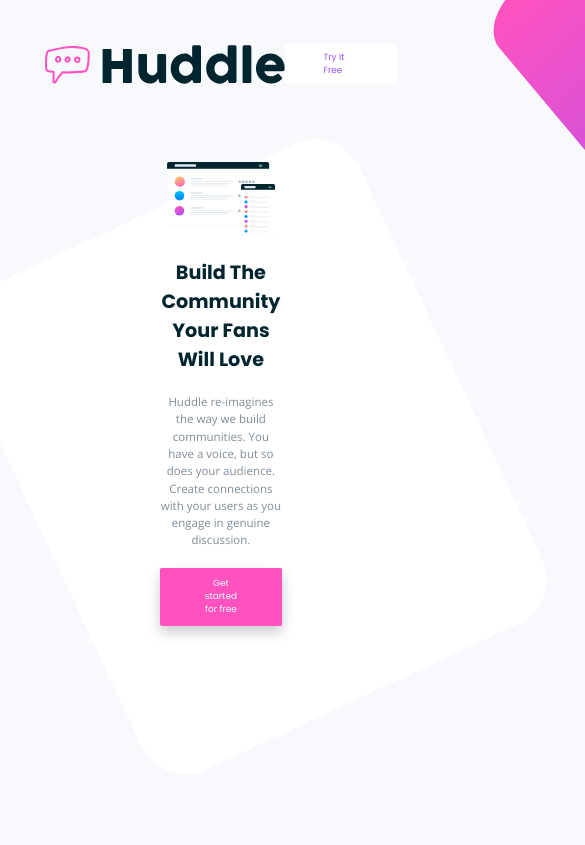
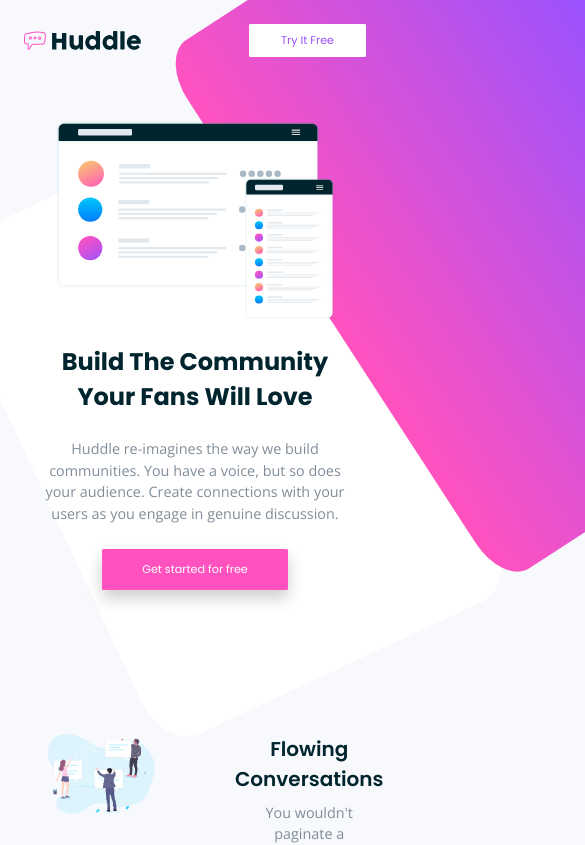
Before and after one commit to sk5843/huddle-landing-page, a website: page index.html in a window 390 px wide. Shown: the top 845 px of the page, 585 px wide, since content can reach past the window. Drawn offline with nearby package versions, Linux system fonts and the light colour scheme.

Commit message:
made it responsive for phones using media queries

```diff
--- a/sass/base/_base.scss
+++ b/sass/base/_base.scss
@@ -24,7 +24,7 @@
   font-size: 62.5%; // 1rem = 10px, 10px/16px = 62.5%
 
   @media only screen and (max-width: 600px) {
-    font-size: 40%;
+    font-size: 50%;
 
   }
 }
--- a/sass/base/_typography.scss
+++ b/sass/base/_typography.scss
@@ -13,6 +13,7 @@
 
     &--cta{
         font-family: $font-heading;
+
 
     }
     &--wide{
@@ -39,6 +40,10 @@
 .cta__heading{
     @extend .about__heading;
     font-size: 3rem;
+    @media only screen and (max-width: 600px) {
+        font-size: 2.4rem;
+
+      }
 }
 
 .subscribe{
--- a/sass/components/_btn.scss
+++ b/sass/components/_btn.scss
@@ -57,6 +57,9 @@
 
   &--white {
     padding: 1rem 6rem;
+    @media only screen and (max-width: 600px) {
+      padding: 1rem 4rem;
+    }
     background-color: white;
     color: $color-secondary;
     animation: pulsate 1s infinite;
@@ -65,10 +68,14 @@
     background-color: $color-primary;
     color: white;
     padding: 1.5rem 7rem;
+    @media only screen and (max-width: 600px) {
+      padding: 1.5rem 5rem;
+    }
   }
   &--small {
     border: none;
     padding: 1.5rem 5rem;
     animation: pulsate 1s infinite;
+
   }
 }
--- a/sass/components/_cta.scss
+++ b/sass/components/_cta.scss
@@ -3,11 +3,22 @@
   justify-content: center;
   align-items: center;
   margin-bottom: 25rem;
+  width: 100vw;
+  @media only screen and (max-width: 600px) {
+    margin-bottom: 14rem;
+
+  }
 
   &__box {
     display: inline-block;
     padding: 6rem 7rem 10rem 7rem;
     text-align: center;
     box-shadow: 0 1rem 2rem rgba(black, 0.2);
+    @media only screen and (max-width: 600px) {
+      padding: 4rem 2rem;
+      width: 80vw;
+
+    }
+
   }
 }
--- a/sass/components/_decoration-1.scss
+++ b/sass/components/_decoration-1.scss
@@ -5,5 +5,8 @@
   border-radius: 8%;
   transform: translateX(650px) translateY(-350px) rotate(50deg);
   z-index: -1;
+  @media only screen and (max-width:600px){
+    transform: translateX(300px) translateY(-100px) rotate(-33deg);
+  }
 
 }
--- a/sass/components/_logo.scss
+++ b/sass/components/_logo.scss
@@ -1,6 +1,8 @@
-.logo{
-    &--white{
-        grid-column: 1/-1;
-
-    }
+.logo {
+  @media only screen and (max-width: 600px) {
+    width: 30vw;
+  }
+  &--white {
+    grid-column: 1/-1;
+  }
 }
--- a/sass/layout/_footer.scss
+++ b/sass/layout/_footer.scss
@@ -4,6 +4,11 @@
     background-color: $color-footer;
     padding: 8rem;
     grid-gap: 3.5rem;
+    width: 100vw;
+    @media only screen and (max-width: 600px) {
+        padding: 3rem;
+
+      }
 
     &__socialmedia{
         display: grid;
--- a/sass/layout/_header.scss
+++ b/sass/layout/_header.scss
@@ -1,9 +1,13 @@
 .header{
     display: flex;
     padding: 7rem;
+    @media only screen and (max-width: 600px) {
+        padding: 3rem;
+
+      }
     justify-content: space-between;
     align-items: center;
     grid-column: 1/-1;
     grid-row: 1/2;
-
+    width: 100vw;
 }
--- a/sass/layout/_main-content.scss
+++ b/sass/layout/_main-content.scss
@@ -6,12 +6,11 @@
     text-align: center;
     grid-column: 1/-1;
     grid-row: 2/3;
+    width: 100vw;
+    @media only screen and (max-width: 600px) {
+        padding: 5rem;
 
-
-
-
-
-
+      }
     &__illustration{
         width: 90%;
     }
--- a/sass/layout/_section-about.scss
+++ b/sass/layout/_section-about.scss
@@ -4,6 +4,13 @@
     grid-column-gap: 10rem;
     padding: 12rem;
     margin-top: 30rem;
+    width: 100vw;
+    @media only screen and (max-width: 600px) {
+        margin-top: 7rem;
+        grid-row-gap: 10rem;
+        text-align: center;
+        padding: 6rem;
+      }
     &__illustration{
         width: 100%;
     }
@@ -12,5 +19,8 @@
         display: grid;
         align-items: center;
         grid-row-gap: 4rem;
+        @media only screen and (max-width: 600px) {
+            grid-row-gap: 8rem;
+          }
     }
 }
```
Also changed, not shown: css/style.css, sass/components/_subscribe.scss (line endings or trailing spaces).
